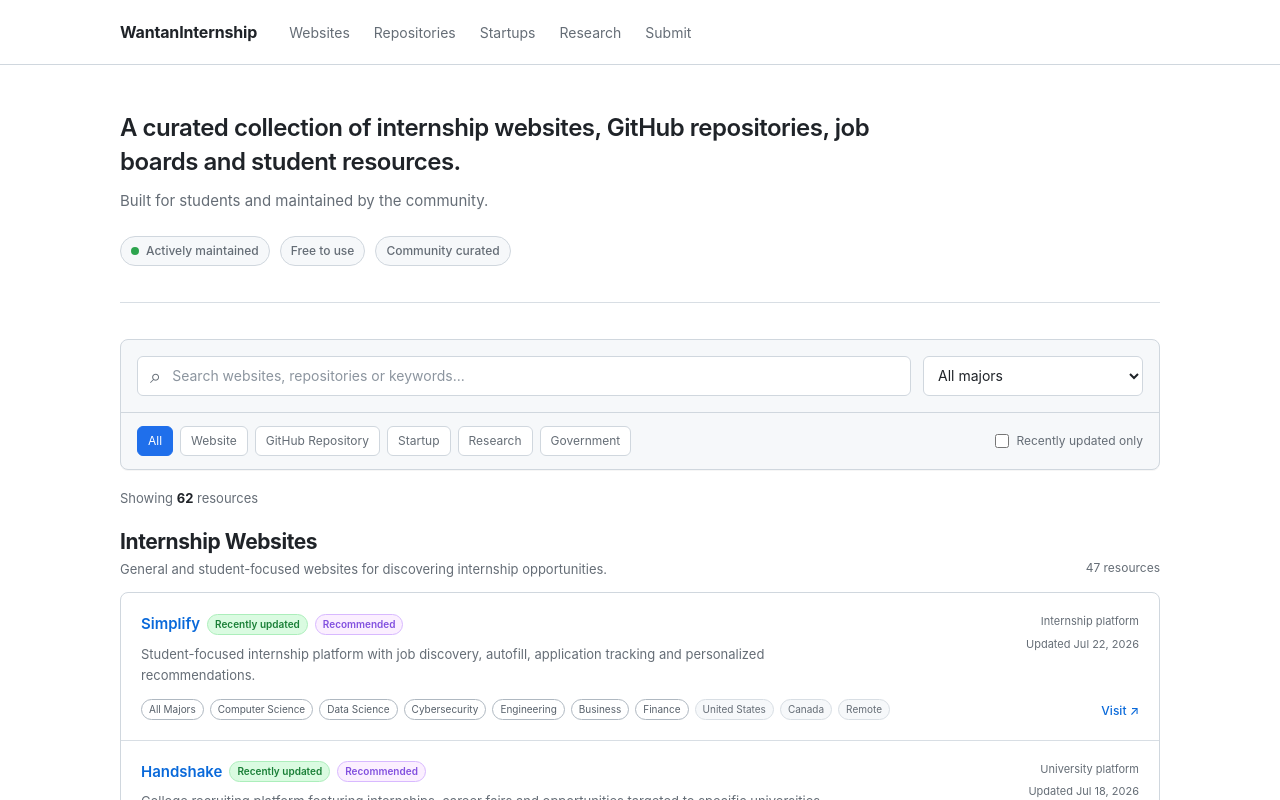
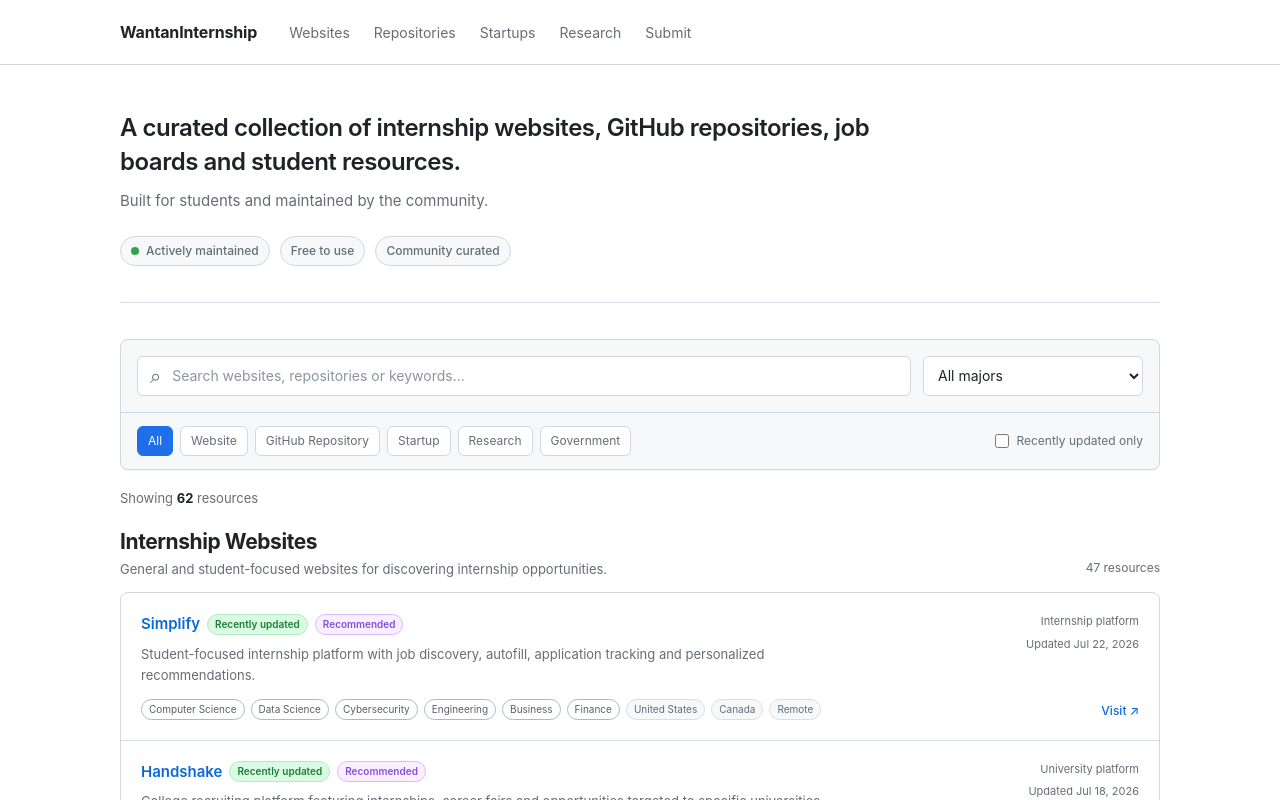
Before and after one commit to AdamLashnuk/wantaninternship, a Next.js app: page / in a window 1280 px wide. Shown: the top 800 px of the page. Built offline with nearby package versions, Linux system fonts and the light colour scheme.

Commit message:
fixed production mode

```diff
--- a/components/Directory.tsx
+++ b/components/Directory.tsx
@@ -135,12 +135,7 @@
   const [recentOnly, setRecentOnly] = useState(false);
 
   const selectableMajors = useMemo(
-    () =>
-      majors.filter(
-        (majorName) =>
-          majorName.toLowerCase() !== "all majors" &&
-          majorName.toLowerCase() !== "all majors",
-      ),
+    () => majors.filter((majorName) => majorName !== "All Majors"),
     [],
   );
 
--- a/data/resources.ts
+++ b/data/resources.ts
@@ -1,4 +1,5 @@
 export const majors = [
+    "All Majors",
   "Computer Science",
   "Data Science",
   "Cybersecurity",
@@ -96,7 +97,6 @@
     type: "Internship platform",
     section: "Website",
     majors: [
-      "All Majors",
       "Computer Science",
       "Data Science",
       "Cybersecurity",
--- a/package.json
+++ b/package.json
@@ -8,7 +8,7 @@
     "start": "next start"
   },
   "dependencies": {
-    "next": "15.4.4",
+    "next": "^15.4.10",
     "react": "19.1.0",
     "react-dom": "19.1.0"
   },
```
Also changed, not shown: 1 other file (tests, documents, lock files or other folders).
